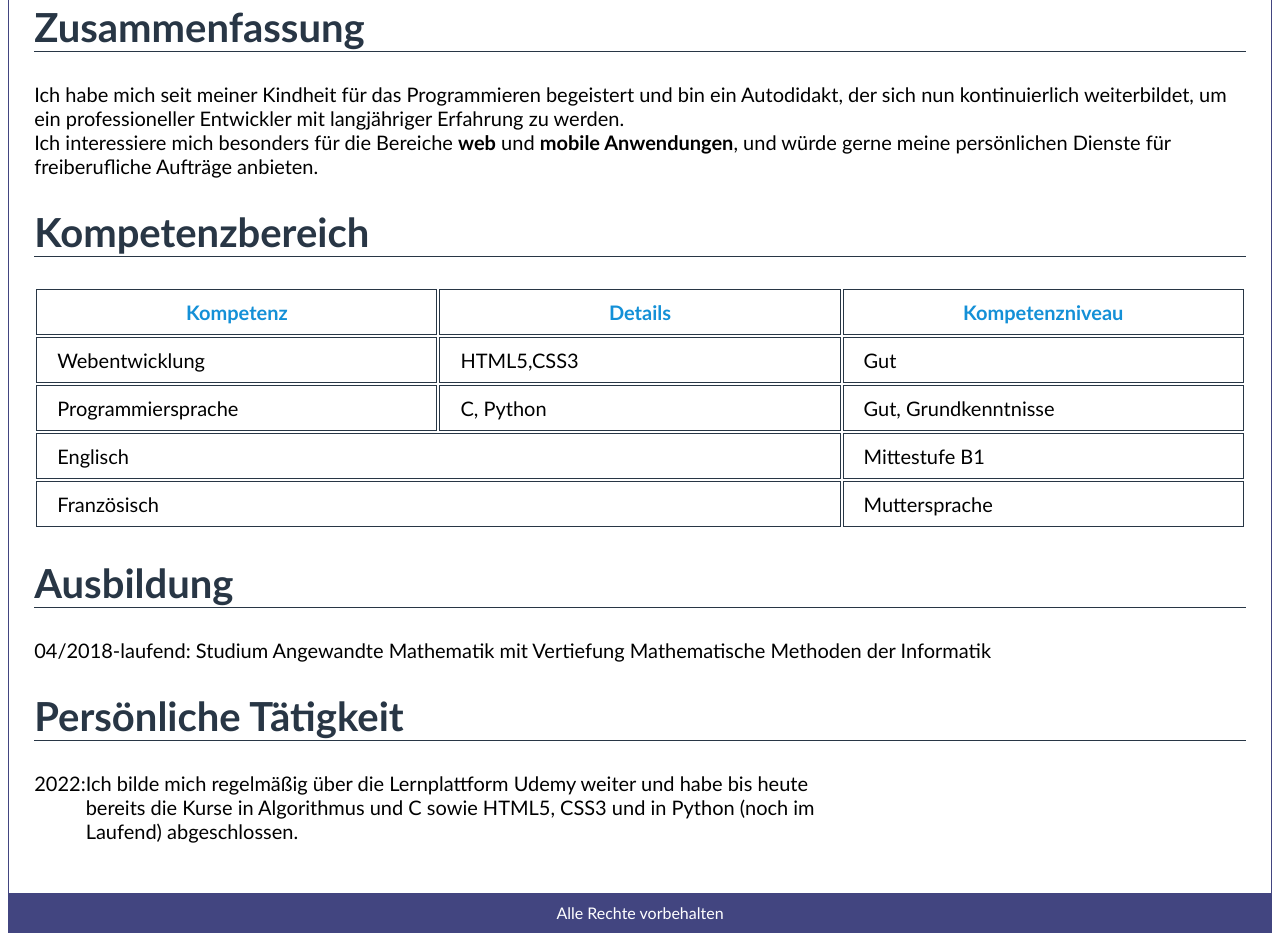
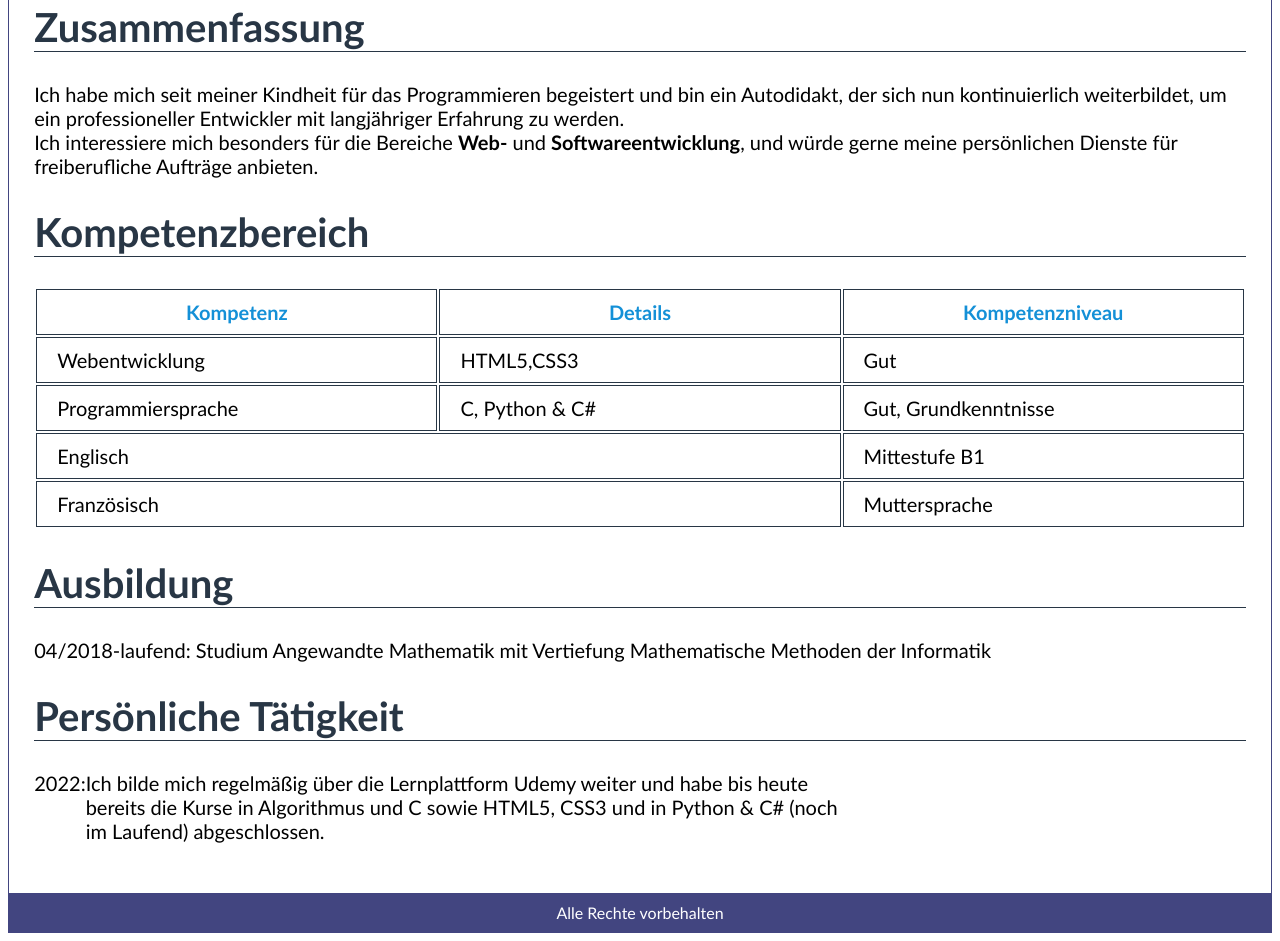
Before and after one commit to bakadja/Web-Entwicklung, a plain HTML site: page code/index.html in a window 1280 px wide. Shown: the part 358-1299 px from the top of the page. Drawn offline with Linux system fonts and the light colour scheme.

Commit message:
Update index.html

```diff
--- a/code/index.html
+++ b/code/index.html
@@ -46,7 +46,7 @@
             <div>
                 Ich habe mich seit meiner Kindheit für das Programmieren begeistert und bin ein Autodidakt, der sich nun kontinuierlich weiterbildet, um ein professioneller Entwickler mit langjähriger Erfahrung zu werden.
                 <br/>
-                Ich interessiere mich besonders für die Bereiche <b>web</b> und <b>mobile Anwendungen</b>, und würde gerne meine persönlichen Dienste für freiberufliche Aufträge anbieten.
+                Ich interessiere mich besonders für die Bereiche <b>Web-</b> und <b>Softwareentwicklung</b>, und würde gerne meine persönlichen Dienste für freiberufliche Aufträge anbieten.
                 <br/>
 
             </div>
@@ -65,7 +65,7 @@
                     </tr>
                     <tr>
                         <td>Programmiersprache</td>
-                        <td>C, Python</td>
+                        <td>C, Python & C#</td>
                         <td>Gut, Grundkenntnisse</td>
                     </tr>
                     <tr>
@@ -88,7 +88,7 @@
                 <div class="gauche">2022:</div>
                 <div class="gauche col2">
                     Ich bilde mich regelmäßig über die Lernplattform Udemy weiter und habe bis heute bereits die Kurse in
-                    Algorithmus und C  sowie HTML5, CSS3 und in Python (noch im Laufend) abgeschlossen.
+                    Algorithmus und C  sowie HTML5, CSS3 und in Python & C# (noch im Laufend) abgeschlossen.
                 </div>
             </div>
             <div class="clear"></div>
```
